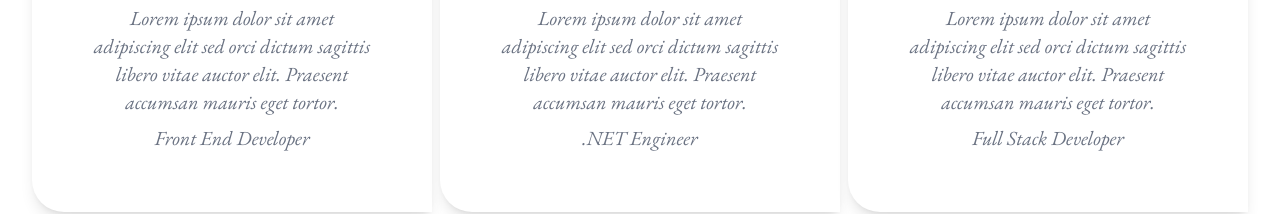
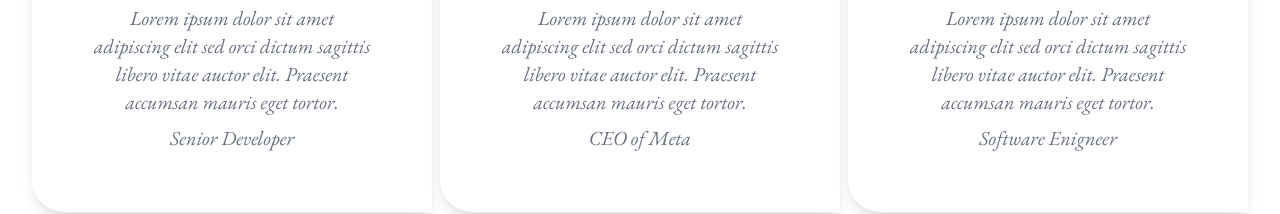
Before and after one commit to mansoorkhoshal/landing_page, a React (Vite) app: page / in a window 1280 px wide. Shown: the part 4260-4474 px from the top of the page. Built offline with nearby package versions, Linux system fonts and the light colour scheme; a web font is replaced by a local one.

Commit message:
Code Refectoring

```diff
--- a/index.html
+++ b/index.html
@@ -4,7 +4,7 @@
     <meta charset="UTF-8" />
     <link rel="icon" type="image/svg+xml" href="/vite.svg" />
     <meta name="viewport" content="width=device-width, initial-scale=1.0" />
-    <title>landing_page</title>
+    <title>Mansoor - Real Estate</title>
   </head>
   <body>
     <div id="root"></div>
--- a/src/App.jsx
+++ b/src/App.jsx
@@ -5,7 +5,7 @@ import FAQs from "./component/FAQs";
 import Footer from "./component/Footer";
 import Navbar from "./component/Navbar";
 import Skills from "./component/Skills";
-import Testominals from "./component/Testominals";
+import Testimonials from "./component/Testimonials";
 
 function App() {
   return (
@@ -15,7 +15,7 @@ function App() {
       <Skills />
       <Agents />
       <ContactUs />
-      <Testominals />
+      <Testimonials />
       <FAQs />
       <Footer />
     </>
--- a/src/component/About.jsx
+++ b/src/component/About.jsx
@@ -4,6 +4,7 @@ import homeImage from "../assets/home.png.jpeg";
 const About = () => {
   return (
     <section
+    id="home"
       className="bg-cover bg-center bg-no-repeat max-w-7xl mx-auto"
       style={{ backgroundImage: `url(${aboutImage})` }}
     >
--- a/src/component/Agents.jsx
+++ b/src/component/Agents.jsx
@@ -53,7 +53,7 @@ const Agents = () => {
   ];
 
   return (
-    <section className="bg-neutral-800">
+    <section className="bg-neutral-800" id="agents">
       <div className="bg-cover bg-center bg-no-repeat max-w-7xl mx-auto ">
         <div className=" flex flex-col md:flex-row items-center px-8 py-20 text-neutral-400">
           <div className="w-full md:w-1/2 text-center md:text-left space-y-4">
--- a/src/component/FAQs.jsx
+++ b/src/component/FAQs.jsx
@@ -62,7 +62,7 @@ const FAQs = () => {
   ];
 
   return (
-    <section>
+    <section >
       <div
         className="relative bg-cover bg-center bg-no-repeat py-16 px-8 flex flex-col md:flex-row items-center justify-between max-w-7xl mx-auto rounded-xl shadow-md"
         style={{
@@ -82,7 +82,7 @@ const FAQs = () => {
           </button>
         </div>
       </div>
-      <div className="max-w-7xl mx-auto">
+      <div className="max-w-7xl mx-auto" id="contact">
         <div className="my-15 flex flex-col md:flex-row items-center px-8 py-20 text-neutral-600">
           <div className="w-full md:w-1/2 text-center md:text-left space-y-4">
             <h3 className="text-3xl md:text-4xl font-bold font-Garamond">
--- a/src/component/Navbar.jsx
+++ b/src/component/Navbar.jsx
@@ -5,11 +5,11 @@ const Navbar = () => {
   const [open, setOpen] = useState(false);
 
   const navItems = [
-    { name: "Home", link: "/" },
-    { name: "Properties", link: "/properties" },
-    { name: "Agents", link: "/agents" },
-    { name: "Reviews", link: "/reviews" },
-    { name: "Contact", link: "/contact" },
+    { name: "Home", link: "#home" },
+    { name: "Properties", link: "#properties" },
+    { name: "Agents", link: "#agents" },
+    { name: "Reviews", link: "#reviews" },
+    { name: "Contact", link: "#contact" },
   ];
 
   return (
--- a/src/component/Skills.jsx
+++ b/src/component/Skills.jsx
@@ -82,7 +82,7 @@ const Skills = () => {
             </div>
           ))}
         </div>
-        <div className="my-15 flex flex-col md:flex-row items-center px-8 py-20 text-neutral-600">
+        <div className="my-15 flex flex-col md:flex-row items-center px-8 py-20 text-neutral-600" id="properties">
           <div className="w-full md:w-1/2 text-center md:text-left space-y-4">
             <h3 className="text-3xl md:text-4xl font-bold font-Garamond">
               — Home For Sale
--- a/src/component/Testominals.jsx
+++ b/src/component/Testimonials.jsx
@@ -1,34 +1,34 @@
-import testominal1 from "../assets/1.jpg_1.jpeg";
-import testominal2 from "../assets/2.jpg.jpeg";
-import testominal3 from "../assets/3.jpg.jpeg";
+import testimonail1 from "../assets/1.jpg_1.jpeg";
+import testimonail2 from "../assets/2.jpg.jpeg";
+import testimonail3 from "../assets/3.jpg.jpeg";
 
-const Testominals = () => {
-  const testominalDetails = [
+const Testimonials = () => {
+  const testimonailDetails = [
     {
-      testominalImage: testominal1,
+      testimonailImage: testimonail1,
       alt: "Testominal One",
       subDetails:
         "Lorem ipsum dolor sit amet adipiscing elit sed orci dictum sagittis libero vitae auctor elit. Praesent accumsan mauris eget tortor.",
-      profission: "Front End Developer",
+      profission: "Senior Developer",
     },
     {
-      testominalImage: testominal2,
+      testimonailImage: testimonail2,
       alt: "Testominal Two",
       subDetails:
         "Lorem ipsum dolor sit amet adipiscing elit sed orci dictum sagittis libero vitae auctor elit. Praesent accumsan mauris eget tortor.",
-      profission: ".NET Engineer",
+      profission: "CEO of Meta",
     },
     {
-      testominalImage: testominal3,
+      testimonailImage: testimonail3,
       alt: "Testominal Three",
       subDetails:
         "Lorem ipsum dolor sit amet adipiscing elit sed orci dictum sagittis libero vitae auctor elit. Praesent accumsan mauris eget tortor.",
-      profission: "Full Stack Developer",
+      profission: "Software Enigneer",
     },
   ];
 
   return (
-    <section className="max-w-7xl mx-auto">
+    <section className="max-w-7xl mx-auto" id="reviews">
       <div className="items-center px-8 py-15 text-neutral-600">
         <div className="w-full md:w-1/2 text-center md:text-left space-y-4">
           <h3 className="text-3xl md:text-4xl font-bold font-Garamond mb-30">
@@ -37,14 +37,14 @@ const Testominals = () => {
         </div>
         <div className="flex justify-center items-center text-center">
           <div className="grid grid-cols-1  sm:grid-cols-2 lg:grid-cols-3 lg:gap-2 gap-9 pb-20 max-w-7xl mx-auto">
-            {testominalDetails.map((item, index) => (
+            {testimonailDetails.map((item, index) => (
               <div
                 key={index}
                 className="bg-white shadow-lg  rounded-tl-none rounded-tr-none rounded-bl-4xl rounded-br-none"
               >
                 <div className="p-15 text-neutral-700 space-y-2 font-Garamond italic">
                   <img
-                    src={item.testominalImage}
+                    src={item.testimonailImage}
                     alt={item.alt}
                     className="w-35 h-35 rounded-full object-cover mx-auto mb-9"
                   />
@@ -60,4 +60,4 @@ const Testominals = () => {
   );
 };
 
-export default Testominals;
+export default Testimonials;
```
